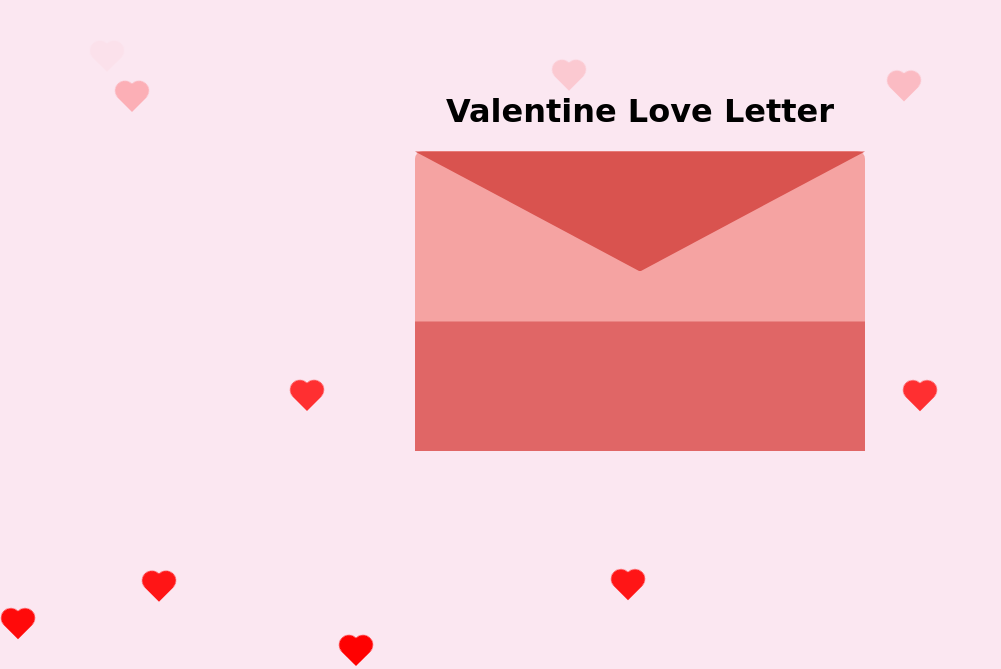
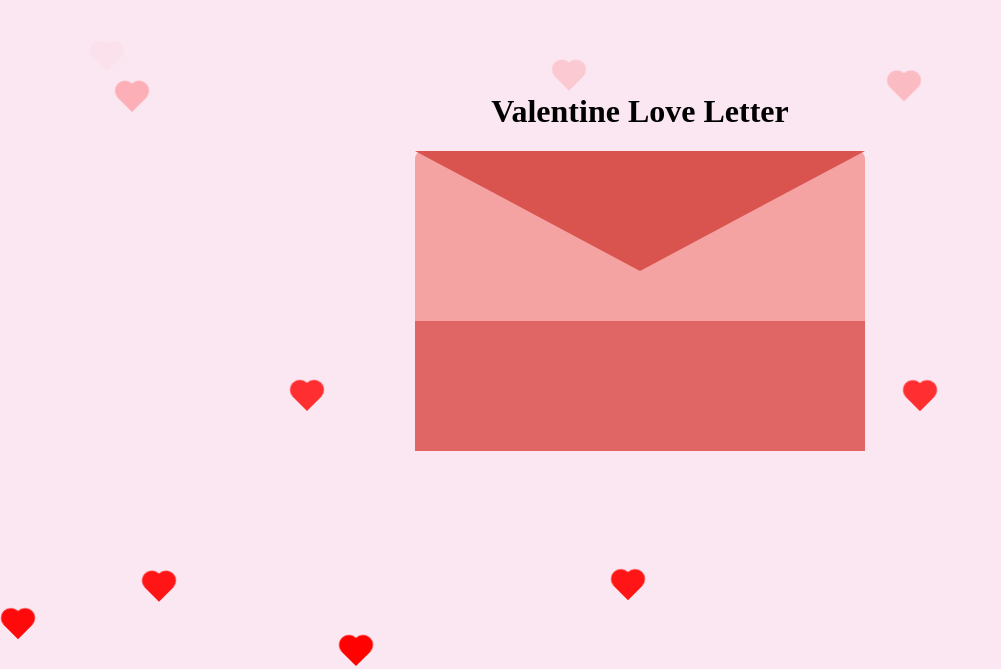
Before and after one commit to JohnDelgado8/valentine-card, a plain HTML site: page index.html in a window 1280 px wide. Shown: the part 147-816 px from the top of the page, without its empty margins (0-1001 px from the left). Drawn offline with Linux system fonts and the light colour scheme.

Commit message:
Update index.html

```diff
--- a/index.html
+++ b/index.html
@@ -12,7 +12,7 @@
             height: 100vh;
             background-color: #fbe7f1;
             flex-direction: column;
-            font-family: 'Dancing Script', cursive;
+
             overflow: hidden;
         }
         .envelope-container {
```
